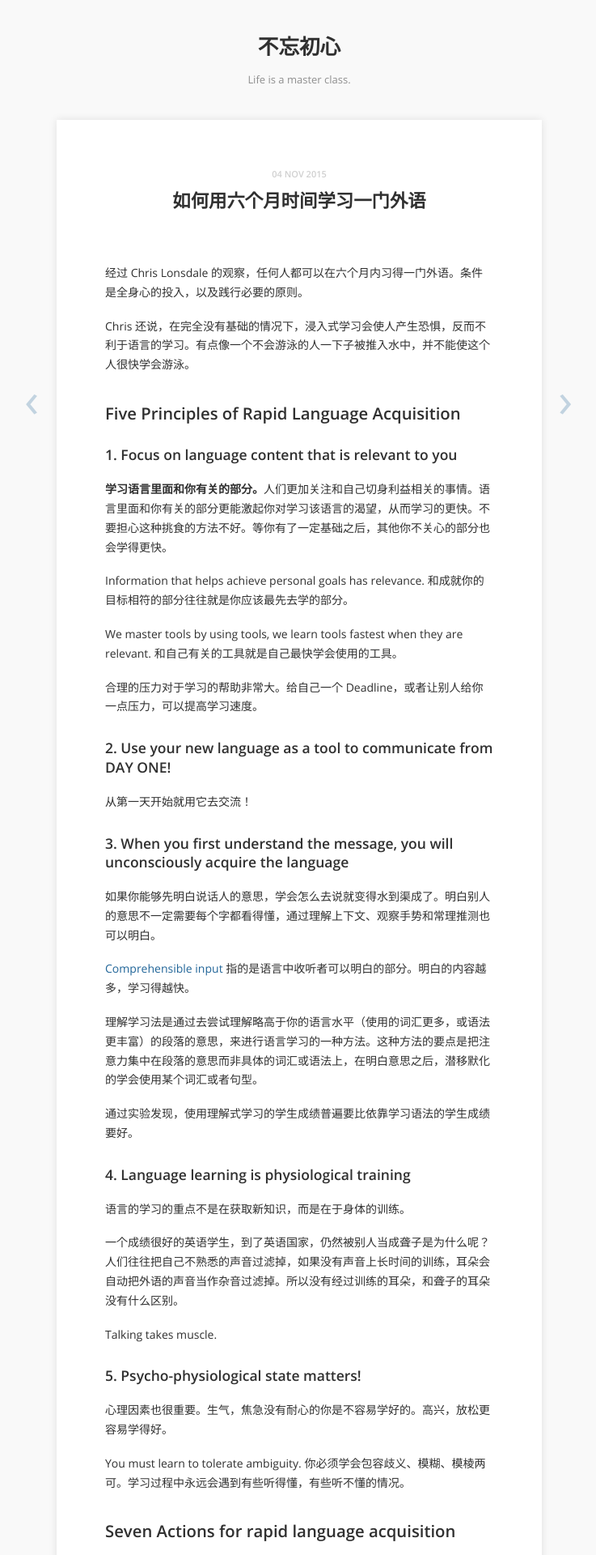
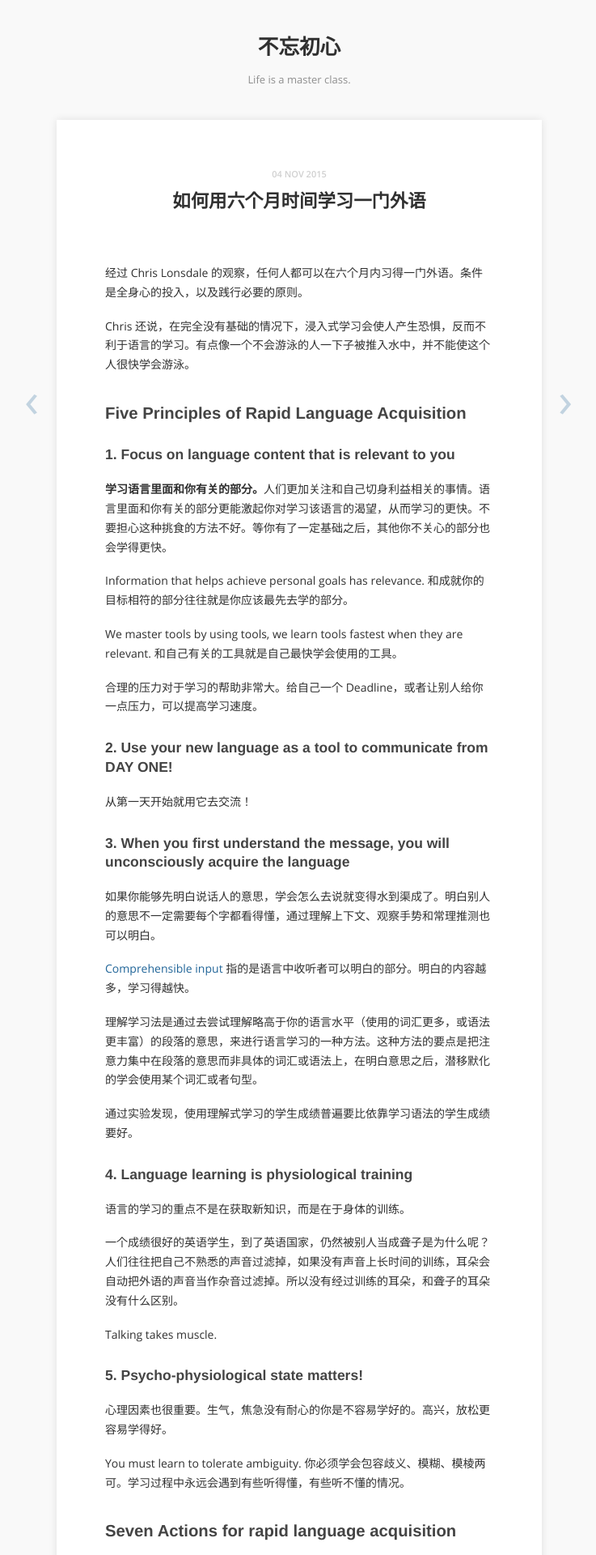
Before and after one commit to yusite/yuzijie, a Jekyll site: the page built from _posts/2015-11-04-learn-any-language-in-6-months.markdown, in a window 1280 px wide. Shown: the top 1920 px of the page at 81% size, without its empty margins (270-1007 px from the left). Built offline with Jekyll 4.4.1, drawn with Linux system fonts in a browser that asks for light colours.

Commit message:
update font

```diff
--- a/_sass/_zac.scss
+++ b/_sass/_zac.scss
@@ -54,6 +54,12 @@ section.post {
     margin: 1em 0;
     font-size: 1.1em;
   }
+  h2,
+  h3,
+  h4 {
+    font-family: $title-font-family;
+    color: #444444;
+  }
   & > p,
   & > ol,
   & > ul {
--- a/css/main.scss
+++ b/css/main.scss
@@ -5,6 +5,7 @@
 
 // Our variables
 $base-font-family: opensans, "Helvetica Neue", Helvetica, Arial, "Microsoft YaHei", "WenQuanYi Micro Hei", sans-serif;
+$title-font-family: "Helvetica Neue",Helvetica,Arial,"Microsoft YaHei","WenQuanYi Micro Hei",sans-serif;
 $link-color: #226699;
 $base-font-color: #303030;
 $post-margin-480: 6%;
```
